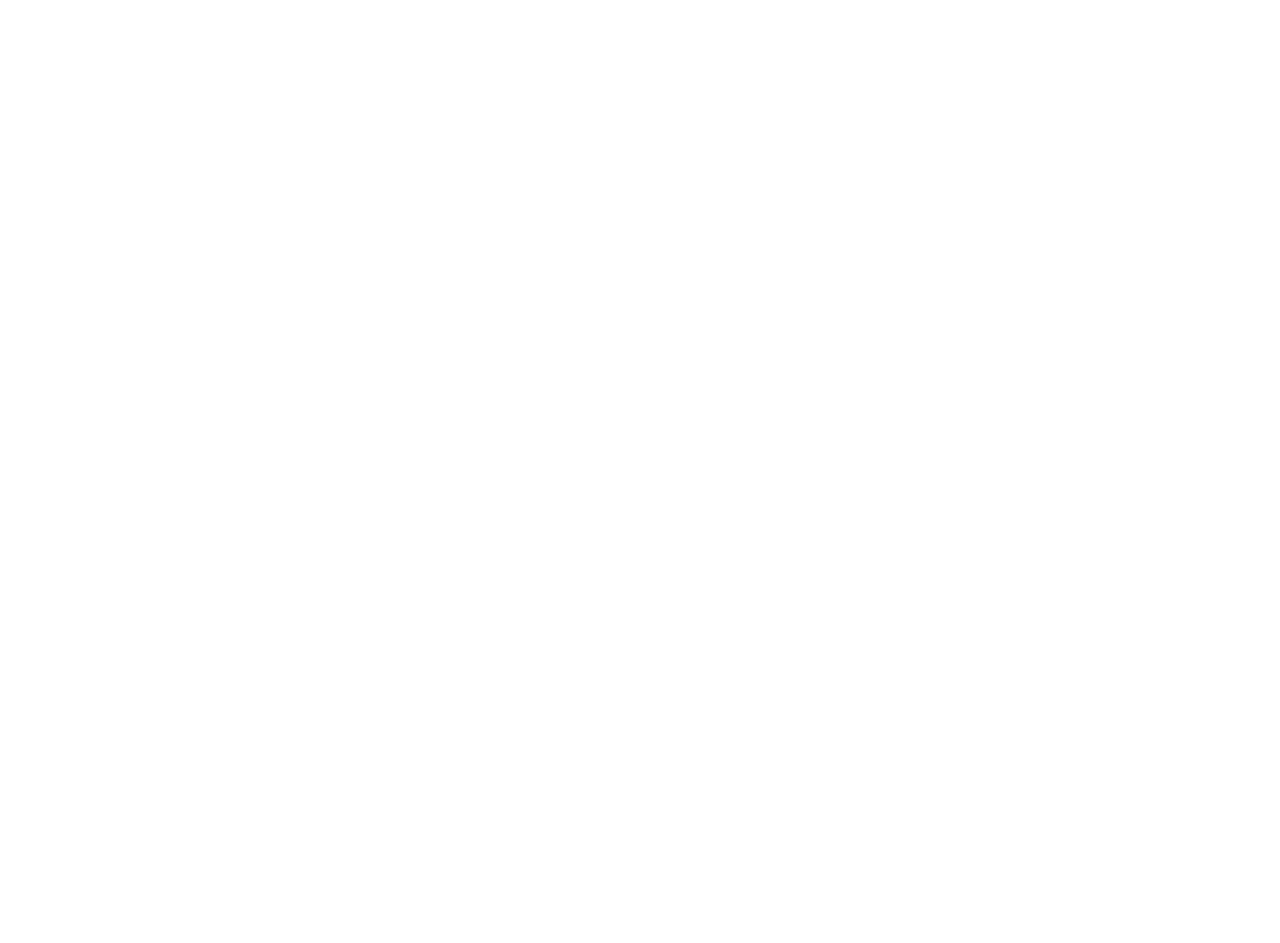
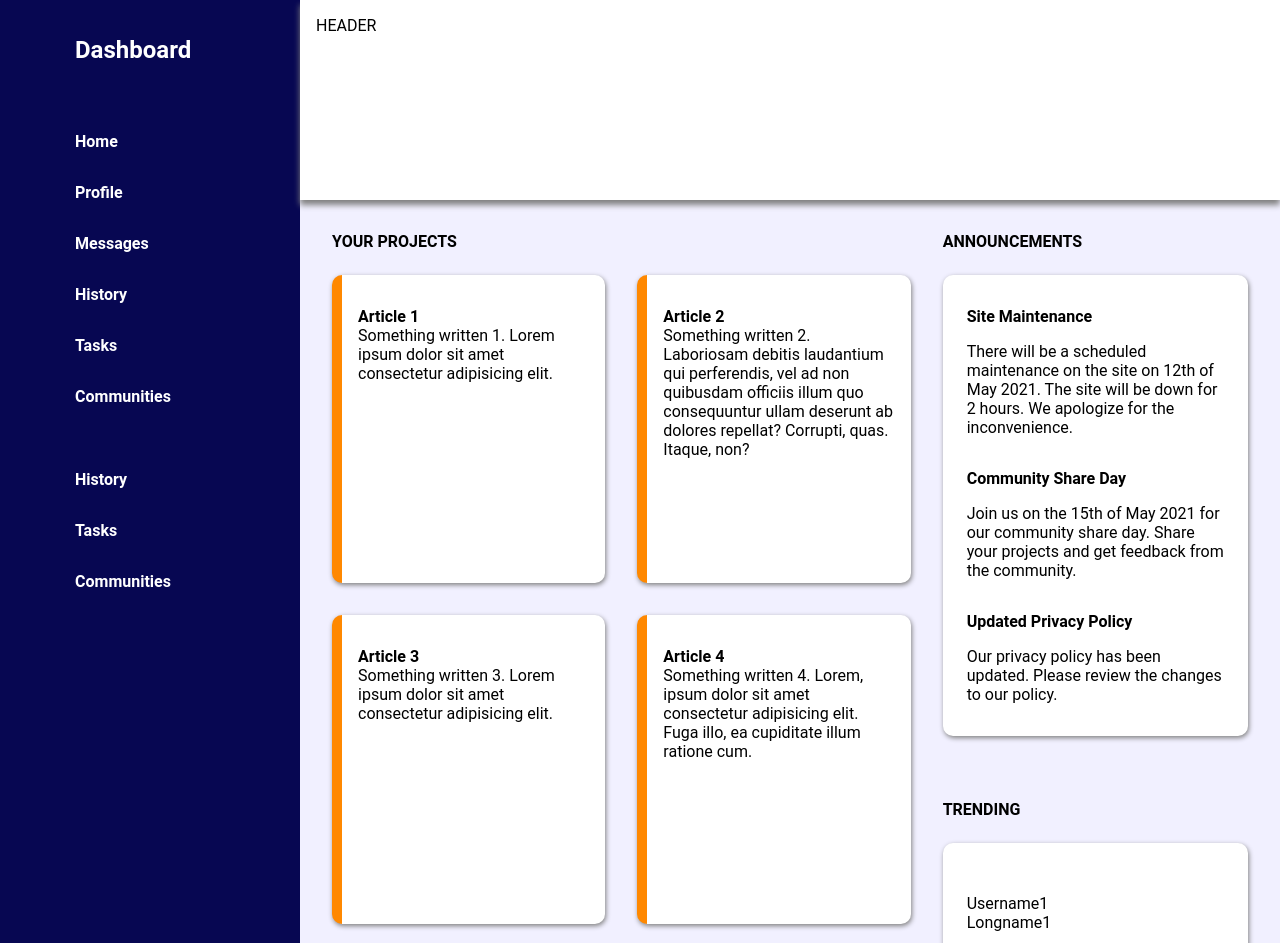
Before and after one commit to thefx3/admin_dashboard, a plain HTML site: page index.html in a window 1280 px wide. Shown: the top 943 px of the page. Before the commit the page ends 800 px from the top, so only its background shows below. Drawn offline with Linux system fonts and the light colour scheme.

Commit message:
Main content and sidebar display okay, styling ok, miss the header and logos on the whole page

```diff
--- a/index.html
+++ b/index.html
@@ -6,8 +6,137 @@
     <title>Document</title>
     <link rel="stylesheet" href="styles.css">
 </head>
+
 <body>
 
+    <div class="container">
+
+        <div class="sidebar">
+
+            <div class="sidebar-header">
+                <h2>Dashboard</h2>
+            </div>
+
+            <div class="sidebar-content1">
+                <ul>
+                    <li><a href="#">Home</a></li>
+                    <li><a href="#">Profile</a></li>
+                    <li><a href="#">Messages</a></li>
+                    <li><a href="#">History</a></li>
+                    <li><a href="#">Tasks</a></li>
+                    <li><a href="#">Communities </a></li>
+                </ul>
+            </div>
+
+            <div class="sidebar-content2">
+                <ul>
+                    <li><a href="#">History</a></li>
+                    <li><a href="#">Tasks</a></li>
+                    <li><a href="#">Communities </a></li>
+                </ul>
+            </div>
+
+        </div>
+
+        <div class="header">
+            <p>HEADER</p>
+        </div>
+
+        <div class="main-content">
+
+            <div class="project-content">
+                <h4>YOUR PROJECTS</h4>
+
+                <div class="article">
+                    <div class="card">
+                        <p class="title">Article 1</p>
+                        <p>Something written 1.
+                        Lorem ipsum dolor sit amet consectetur adipisicing elit. </p>
+                    </div>
+                    <div class="card">
+                        <p class="title">Article 2</p>
+                        <p>Something written 2.
+                        Laboriosam debitis laudantium qui perferendis, vel ad non quibusdam officiis illum quo consequuntur ullam deserunt ab dolores repellat? Corrupti, quas. Itaque, non?
+                        </p>
+                    </div>
+                    <div class="card">
+                        <p class="title">Article 3</p>
+                        <p>Something written 3.
+                        Lorem ipsum dolor sit amet consectetur adipisicing elit. </p>
+                        </p>
+                    </div>
+                    <div class="card">
+                        <p class="title">Article 4</p>
+                        <p>Something written 4.
+                        Lorem, ipsum dolor sit amet consectetur adipisicing elit. Fuga illo, ea cupiditate illum ratione cum.</p>
+                    </div>
+                    <div class="card">
+                        <p class="title">Article 5</p>
+                        <p>Something written 5. Voluptatem eius provident, atque a deleniti at! Tempore provident voluptas consequatur alias praesentium, quam dolorum!</p>
+                    </div>
+                    <div class="card">
+                        <p class="title">Article 6</p>
+                        <p>Something written 6.
+                            Lorem ipsum dolor sit, amet consectetur adipisicing elit. Similique illo cumque repudiandae, dicta velit qui eos tempo
+                        </p>
+                    </div>
+                </div>
+
+            </div>
+
+            <div class="sidebar-content">
+                <div class="announcements">
+                    <h4>ANNOUNCEMENTS</h4>
+
+                    <div class="announcements-content">
+                        <div class="content">
+                            <p class="title">Site Maintenance</p>
+                            <p>There will be a scheduled maintenance on the site on 12th of May 2021. The site will be down for 2 hours. We apologize for the inconvenience.</p>
+                        </div>
+                        <div class="content">
+                            <p class="title">Community Share Day</p>
+                            <p>Join us on the 15th of May 2021 for our community share day. Share your projects and get feedback from the community.</p>
+                        </div>
+                        <div class="content">
+                            <p class="title">Updated Privacy Policy</p>
+                            <p>Our privacy policy has been updated. Please review the changes to our policy.</p>
+                        </div>
+                    </div>
+
+                </div>
+
+                <div class="trending">
+                    <h4 class="trending-text">TRENDING</h4>
+                    <div class="trending-content">
+                        <div class="trending-user">
+                            <img></img>
+                            <p class="username">Username1</p>
+                            <p class="longname">Longname1</p>
+                        </div>
+                        <div class="trending-user">
+                            <img></img>
+                            <p class="username">Username2</p>
+                            <p class="longname">Longname2</p>
+                        </div>
+                        <div class="trending-user">
+                            <img></img>
+                            <p class="username">Username3</p>
+                            <p class="longname">Longname3</p>
+                        </div>
+                        <div class="trending-user">
+                            <img></img>
+                            <p class="username">Username4</p>
+                            <p class="longname">Longname4</p>
+                        </div>
+                    </div>
+                </div>
+            </div>
+
+        </div>
+
+    </div>
+
 </body>
+
 <script src="javascript.js"></script>
 </html>
--- a/styles.css
+++ b/styles.css
@@ -0,0 +1,168 @@
+* {
+    margin: 0;
+    padding: 0;
+    font-family: var(--font-family);
+}
+
+
+:root {
+    --primary-color: rgb(7, 7, 82);
+    --secondary-color: rgb(255, 136, 0);
+    --first-text-color: white;
+    --second-text-color: rgb(2, 2, 26);
+
+    --font-family: 'Roboto', sans-serif;
+}
+
+.container {
+    display: grid;
+    grid-template-columns: 300px 1fr 1fr;
+    grid-template-rows: 200px auto;
+    grid-template-areas: "sidebar header header"
+                         "sidebar main-content main-content";
+}
+
+/* Sidebar */
+
+.sidebar {
+    grid-area: sidebar;
+    background-color: var(--primary-color);
+
+    display: grid;
+    grid-template-columns: 75px 1fr;
+    grid-template-rows: 100px min-content min-content; /* to make it more responsive */
+    grid-template-areas: ". sidebar-header"
+                         ". sidebar-content1"
+                         ". sidebar-content2";
+
+    justify-content: center;
+    align-items: center;
+
+    .sidebar-content1, .sidebar-content2 {
+        align-self: flex-start;
+        display: grid;
+
+        margin-top: 2rem;
+    }
+}
+
+.sidebar a, .sidebar h2 {
+    color: var(--first-text-color);
+}
+
+.sidebar-header {
+    grid-area: sidebar-header;
+}
+
+.sidebar-content1 {
+    grid-area: sidebar-content1;
+}
+
+.sidebar-content2 {
+    grid-area: sidebar-content2;
+}
+
+li, a {
+    list-style-type: none;
+    text-decoration: none;
+    cursor: pointer;
+    font-weight: bold;
+    margin-bottom: 2rem;
+}
+
+
+
+/* Header */
+
+.header {
+    grid-area: header;
+    background-color: var(--first-text-color);
+    box-shadow: 0px 5px 6px grey;
+    padding: 1rem;
+    margin: 0;
+    box-sizing: border-box;
+
+    order:1; /* to make it appear first */
+}
+
+
+
+.main-content {
+    grid-area: main-content;
+    display: grid;
+    padding: 2rem 2rem;
+    background-color: rgb(241, 240, 255);
+    grid-template-columns: 1fr 1fr minmax(250px, 1fr);
+    grid-template-areas: "project-content project-content sidebar-content";
+
+}
+
+.project-content {
+    grid-area: project-content;
+    display: grid;
+    margin-right: 2rem;
+    grid-template-rows: auto 1fr;
+}
+
+.article {
+    display: grid;
+    padding: 1.5rem 0;
+    gap: 2rem;
+    grid-template-columns: 1fr 1fr; /* to make it more responsive */
+
+    .card {
+        .title {
+            font-weight: bold;
+        }
+        display: flex;
+        flex-direction: column;
+        align-items: start;
+        min-height: 200px;
+        padding: 2rem 1rem;
+        background-color: var(--first-text-color);
+        border-radius: 10px;
+        box-shadow: 1px 2px 5px grey;
+
+        border-left: 10px solid var(--secondary-color);
+    }
+}
+
+.sidebar-content {
+    grid-area: sidebar-content;
+    display: grid;
+    grid-template-rows: 1fr 1fr;
+}
+
+.announcements, .trending {
+    display: grid;
+    grid-template-rows: auto 1fr;
+
+    .title{
+        font-weight: bold;
+    }
+
+    .trending-text {
+        margin-top: 2.5rem;
+    }
+}
+
+.announcements-content, .trending-content {
+    background-color: var(--first-text-color);
+    padding: 2rem 1.5rem;
+    margin-top: 1.5rem;
+    margin-bottom: 1.5rem;
+    border-radius: 10px;
+    box-shadow: 1px 2px 5px grey;
+
+    display: grid;
+    gap:2rem;
+    min-height: auto;
+
+    .content {
+        display: flex;
+        flex-direction: column;
+        justify-content: flex-start;
+        align-content: center;
+        gap: 1rem;
+    }
+}
```
Also changed, not shown: 1 other file.
